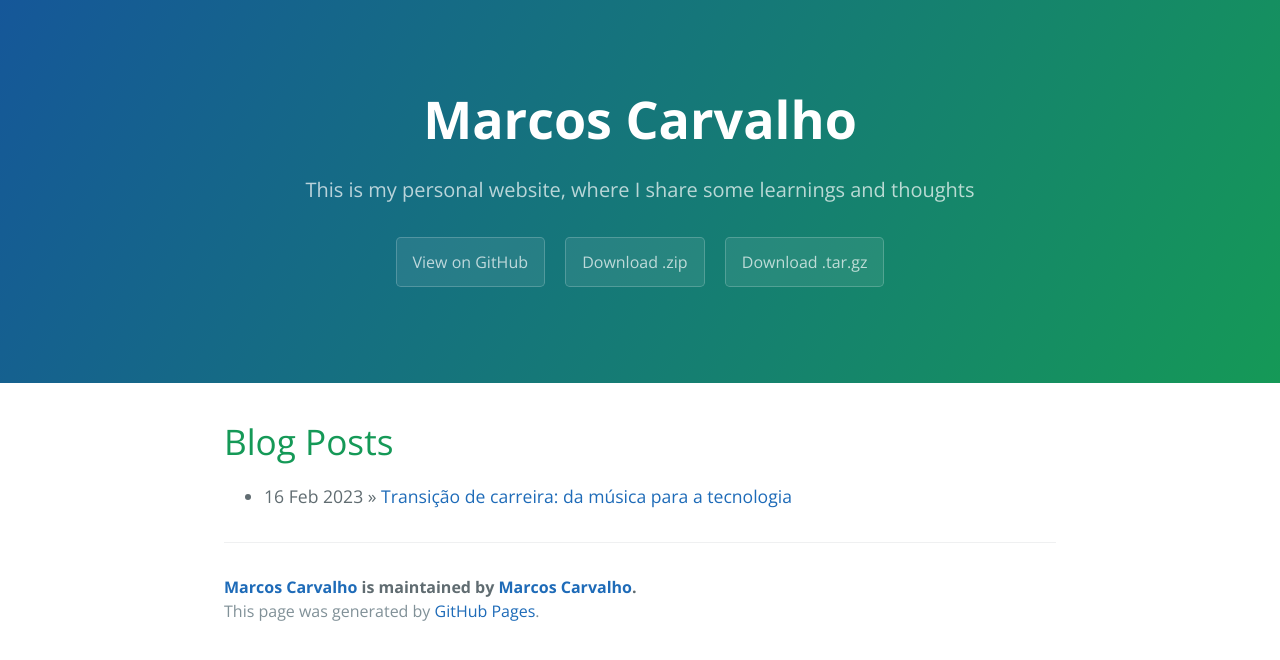
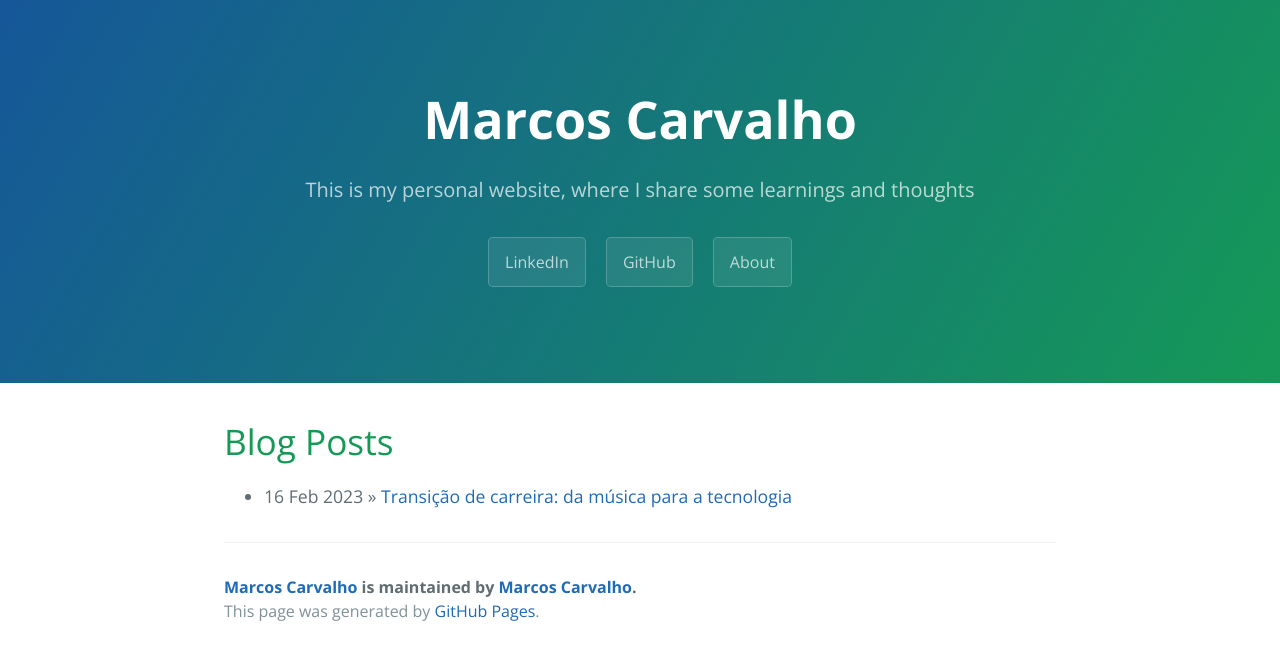
Before and after one commit to pcMarcos/pcMarcos.github.io, a Jekyll site: the page built from index.html, in a window 1280 px wide. Shown: the top 660 px of the page. Built offline with Jekyll 4.4.1, drawn with Linux system fonts in a browser that asks for light colours; the list of posts is cut into pages by our own code.

Commit message:
adding external links

```diff
--- a/_includes/page-header.html
+++ b/_includes/page-header.html
@@ -1,7 +1,7 @@
 <section class="page-header">
   <h1 class="project-name">{{ site.title }}</h1>
   <h2 class="project-tagline">{{ site.tagline }}</h2>
-  <a href="#" class="btn">View on GitHub</a>
-  <a href="#" class="btn">Download .zip</a>
-  <a href="#" class="btn">Download .tar.gz</a>
+  <a href="https://www.linkedin.com/in/mpcarvalho/" class="btn">LinkedIn</a>
+  <a href="https://github.com/pcMarcos" class="btn">GitHub </a>
+  <a href="#" class="btn">About </a>
 </section>
```
Also changed, not shown: 1 other file.
